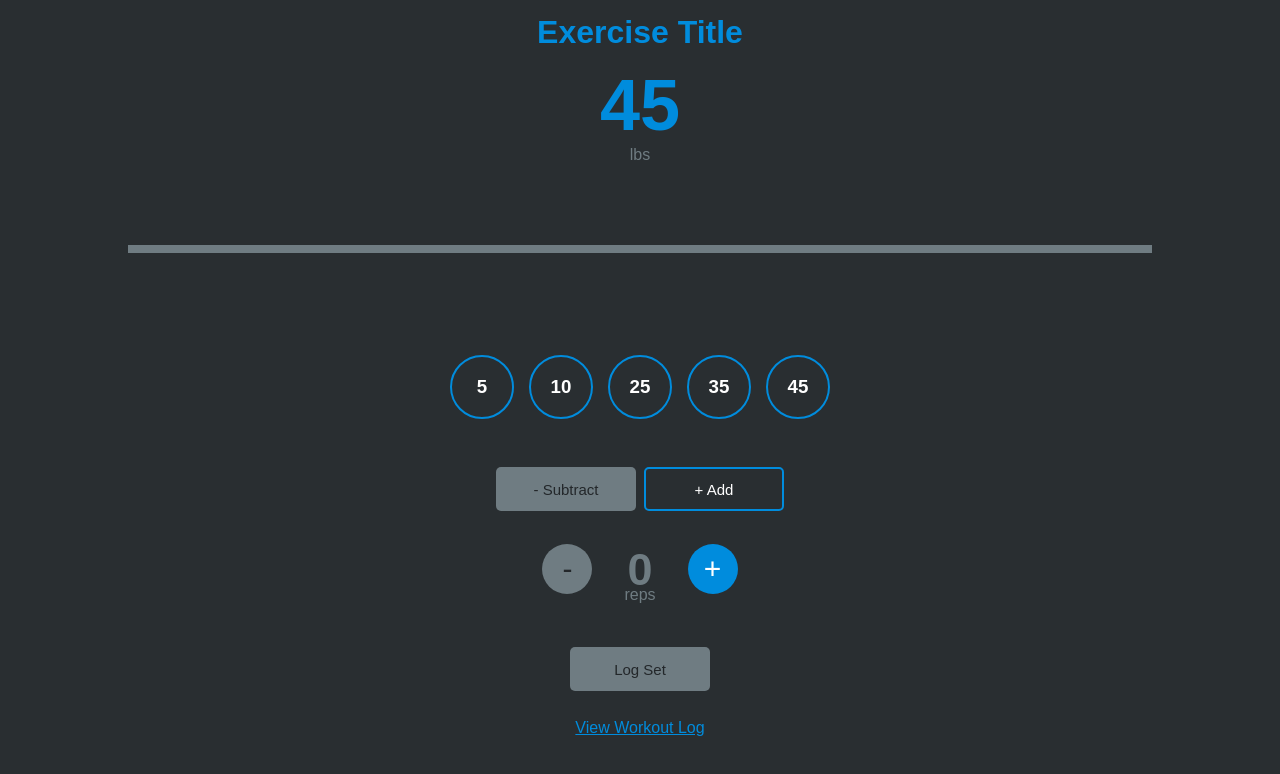
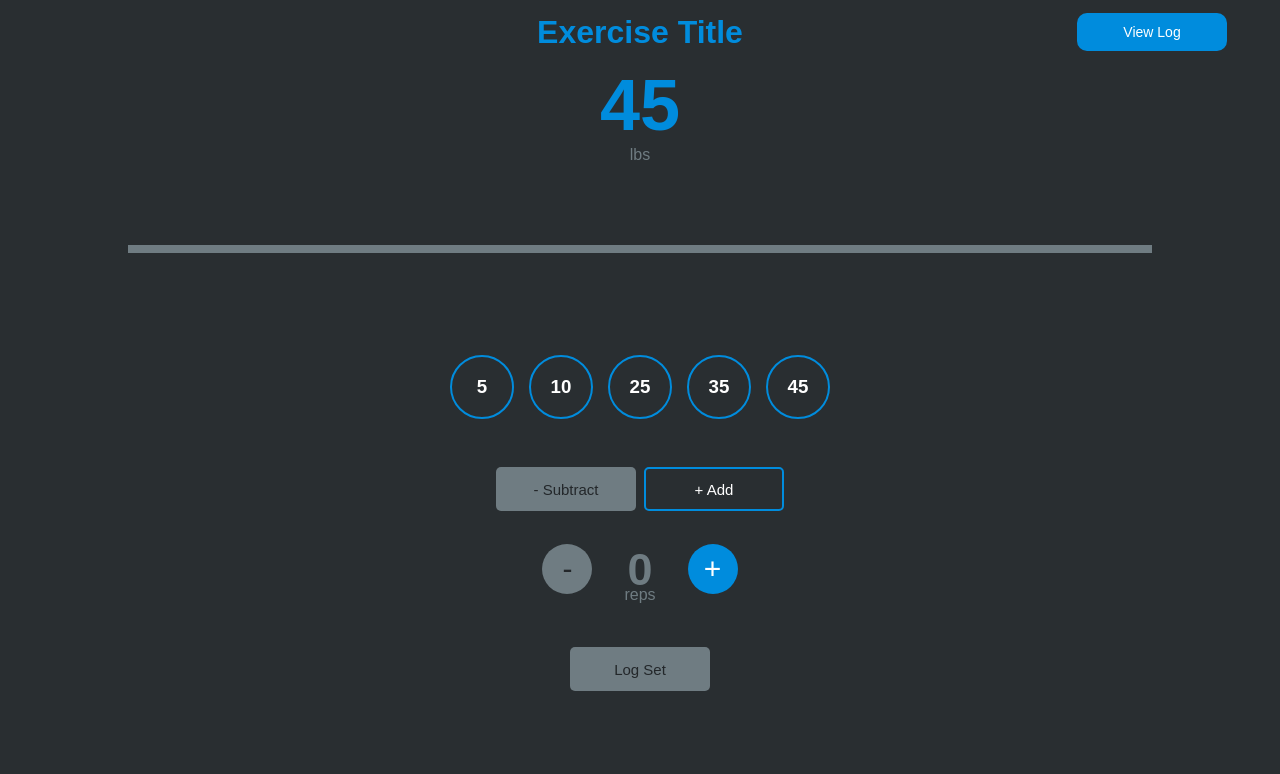
Before and after one commit to devonrandall-design/Tracking-App-Refined, a React (Create React App) app: page / in a window 1280 px wide. Shown: the top 774 px of the page. Built offline with nearby package versions, Linux system fonts and the light colour scheme.

Commit message:
3 files modified

```diff
--- a/src/App.js
+++ b/src/App.js
@@ -47,6 +47,7 @@ const [another, setAnother] = useState(false)
 const [repCount, setRepCount] = useState(0)
 const [workoutLog, addLog] = useState([])
 const [modal, noModal] = useState('modal')
+const [overlay, setOverlay] = useState('no-overlay')
 
 
 
@@ -84,6 +85,12 @@ function Logging() {
   const LogSet = new WorkoutLog('Bench Press', 'Set', weight, repCount)
   addLog([...workoutLog, LogSet])
 
+  setOverlay('overlay');
+
+  setTimeout(() => {
+    setOverlay('no-overlay')
+  }, 1500)
+
   console.log(workoutLog)
 
   }
@@ -94,7 +101,7 @@ const onBar = []
 
   return (
     <div className="app-container">
-      <Header />
+      <Header modal={modal} noModal={noModal} />
       <h1 className="headerAmount">{weight}</h1>
       <p className="label-sm">lbs</p>
       <Barbell />
@@ -122,7 +129,9 @@ const onBar = []
             <Modal changeModal={noModal} modal={modal}>
 <Log currentLog={workoutLog} />
               </Modal>
-            <button className="view" onClick={() => noModal(modal === 'modal' ? 'modal-show' : 'modal')}><u>View Workout Log</u></button>
+            <div className={overlay}>
+              Set Logged!
+              </div>
 
 
     </div>
--- a/src/header.js
+++ b/src/header.js
@@ -1,11 +1,11 @@
 import React from 'react'
 
-export default function Header(props) {
+export default function Header({noModal}) {
 
 return <div className="header">
   <div className="header-item-sm"></div>
   <div className="header-item-big"><h1>Exercise Title</h1></div>
-  <div className="header-item-sm"></div>
+  <div className="header-item-sm"><button className="view" onClick={() => noModal(modal === 'modal' ? 'modal-show' : 'modal')}>View Log</button></div>
 </div>
 
 }
--- a/src/style.css
+++ b/src/style.css
@@ -25,10 +25,11 @@ padding: 0;
   width: 100%;
   display: flex;
   justify-content: center;
+  margin: 0px 3
 }
 
 .header-item-sm {
-  width: 15%;
+  width: 20%;
   height: 4rem;
   display: flex;
   align-items: center;
@@ -36,7 +37,7 @@ padding: 0;
 }
 
 .header-item-big {
-  width: 70%;
+  width: 60%;
   height: 4rem;
   display: flex;
   align-items: center;
@@ -313,6 +314,7 @@ align-items:center;
         flex-direction: column;
         justify-content: center;
         align-items: center;
+        overflow-y: auto;
       }
 
       .table-row {
@@ -348,11 +350,52 @@ align-items:center;
       .view {
         width: 150px;
         height: 38px;
-        background: none;
+        background-color: #008CDD;
         border: none;
-        font-size: 16px;
-        color: #008CDD;
+        font-size: 14px;
+        color: #FFFFFF;
         right: 20px;
         bottom: 20px;
+        margin: 0px 15px;
+        border-radius: 10px;
+
 
       }
+
+      .overlay {
+        width: 300px;
+        height: 100px;
+        display: flex;
+        align-items:center;
+        justify-content: center;
+        position: absolute;
+        left: 23%;
+        bottom: 20px;
+        background-color: rgba(0, 0, 0, 0.2);
+        border-radius: 20px;;
+        color:  #008CDD;
+        font-family: 'Proxima Nova', sans-serif;
+      font-size: 22px;
+        transition: 0.45s;
+        opacity:1;
+
+      }
+
+      .no-overlay {
+        width: 300px;
+        height: 100px;
+        display: flex;
+        align-items:center;
+        justify-content: center;
+        position: absolute;
+        bottom: 20px;
+        left: 30px;
+        background-color: rgba(0, 0, 0, 0.2);
+        border-radius: 20px;;
+        color:  #008CDD;
+        font-family: 'Proxima Nova', sans-serif;
+        opacity: 0;
+          font-size: 22px;
+        transition: 0.45s
+
+      }
```
